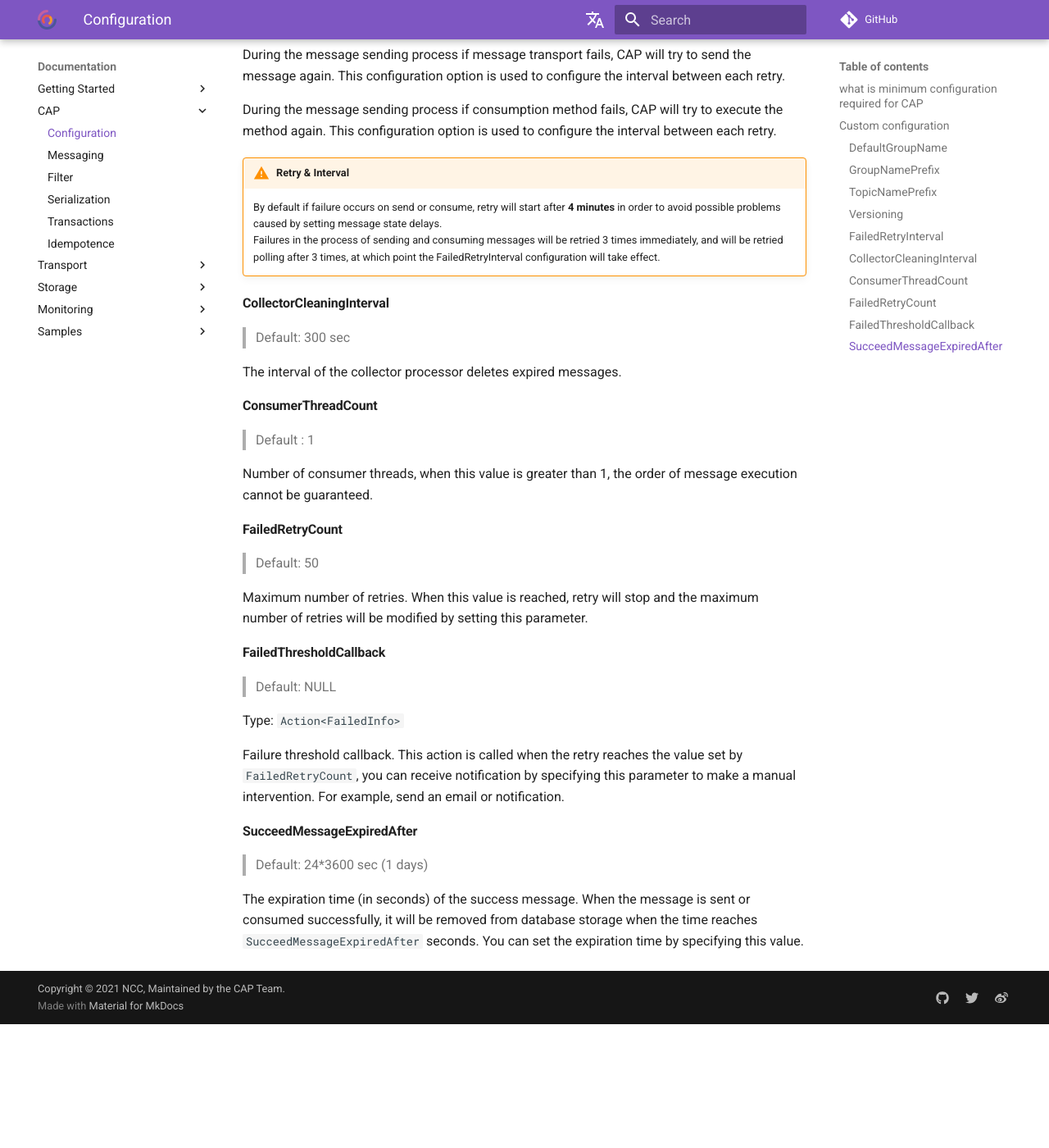
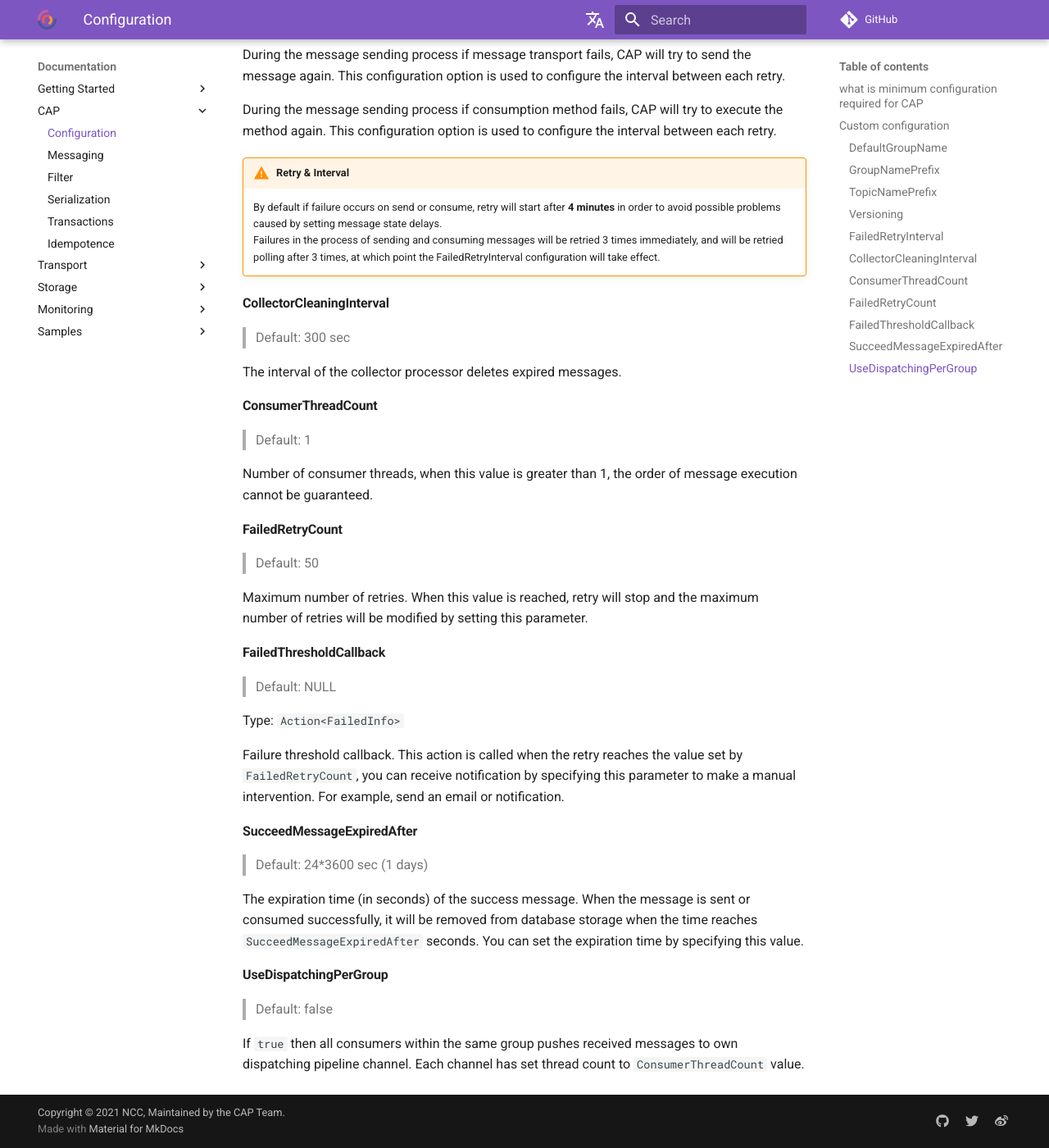
Before and after one commit to dotnetcore/CAP, an MkDocs documentation site: the page built from docs/content/user-guide/en/cap/configuration.md, in a window 1280 px wide and 1400 px high, scrolled down 2413 px. Shown: the whole window at 82% size. Built offline with MkDocs 1.6.1 and Material for MkDocs 9.7.7, drawn with Linux system fonts in a browser that asks for light colours; comment, search, counter and statistics services are not loaded; before the commit the page ends 3662 px from its top, so only the background shows below that.

Commit message:
Updated documentation

```diff
--- a/docs/content/user-guide/en/cap/configuration.md
+++ b/docs/content/user-guide/en/cap/configuration.md
@@ -93,7 +93,7 @@ The interval of the collector processor deletes expired messages.
 
 #### ConsumerThreadCount
 
-> Default : 1
+> Default: 1
 
 Number of consumer threads, when this value is greater than 1, the order of message execution cannot be guaranteed.
 
@@ -116,3 +116,9 @@ Failure threshold callback. This action is called when the retry reaches the val
 > Default: 24*3600 sec (1 days)
 
 The expiration time (in seconds) of the success message. When the message is sent or consumed successfully, it will be removed from database storage when the time reaches `SucceedMessageExpiredAfter` seconds. You can set the expiration time by specifying this value.
+
+#### UseDispatchingPerGroup
+
+> Default: false
+
+If `true` then all consumers within the same group pushes received messages to own dispatching pipeline channel. Each channel has set thread count to `ConsumerThreadCount` value.
```
